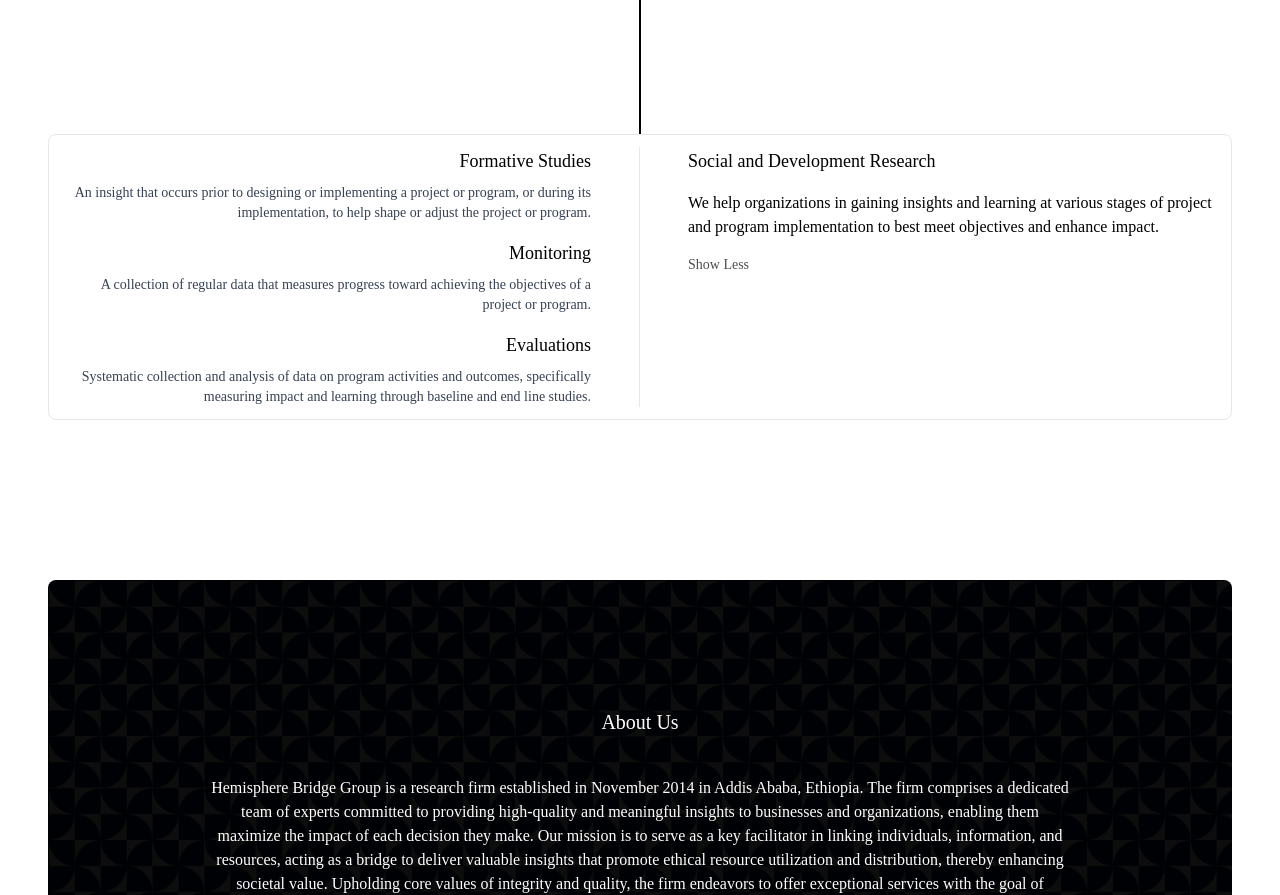
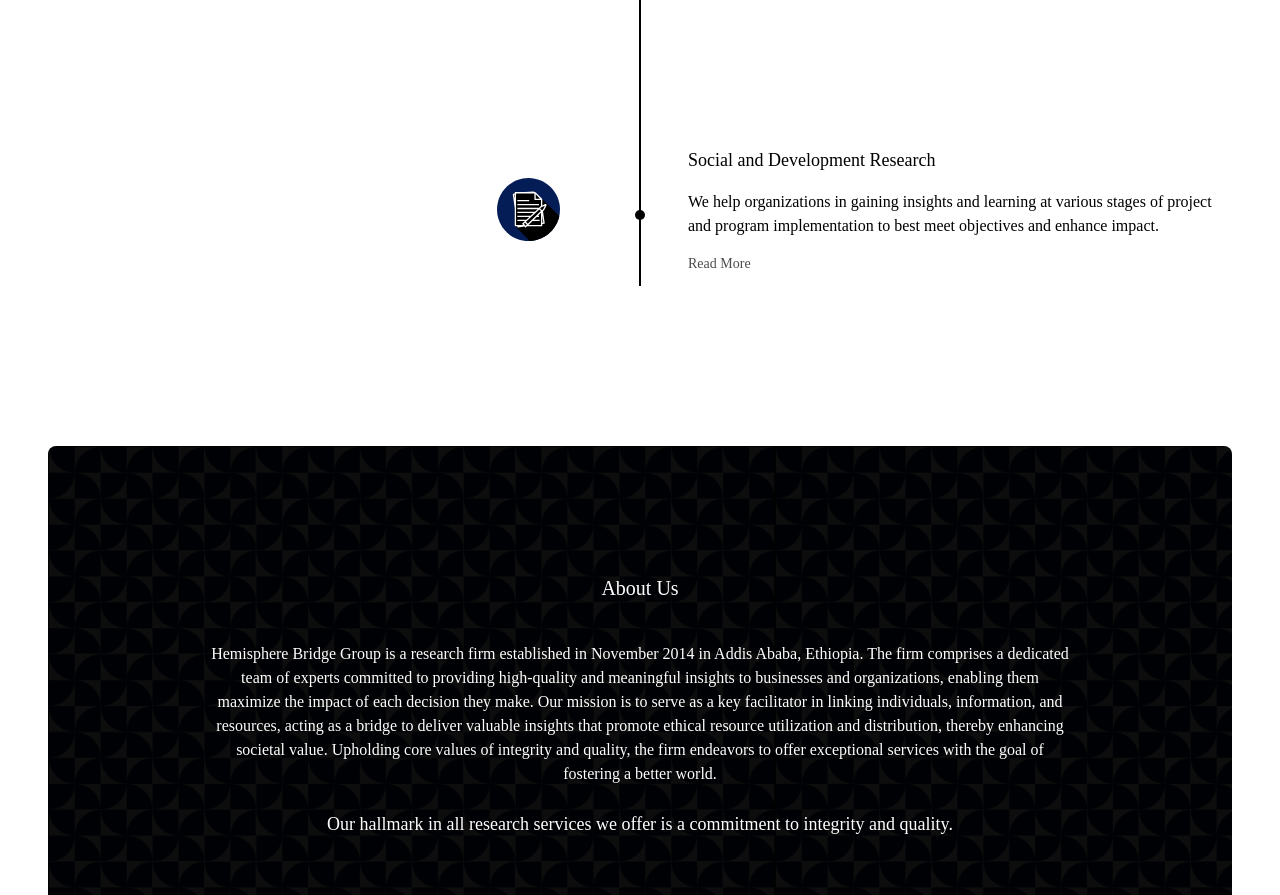
Before and after one commit to YOWDAHE/hemisphere, a React (Vite) app: page / in a window 1280 px wide. Shown: the part 1300-2195 px from the top of the page. Built offline with nearby package versions, Linux system fonts and the light colour scheme; a web font is replaced by a local one.

Commit message:
home page demo

```diff
--- a/src/App.jsx
+++ b/src/App.jsx
@@ -1,5 +1,5 @@
 import AboutUs from "./components/AboutUs"
-import BlogSection from "./components/blogSection"
+import Blog from "./components/Blog"
 import Clients from "./components/Clients"
 import ContactUs from "./components/ContactUs"
 import Header from "./components/Header"
@@ -16,7 +16,7 @@
           <Hero />
           <Services />
           <AboutUs />
-          <BlogSection />
+          <Blog />
         </div>
         <div className="flex flex-col gap-y-40 pt-40">
           <Clients />
--- a/src/components/BlogSection.jsx
+++ b/src/components/Blog.jsx
@@ -1,7 +1,7 @@
 import { blogs } from "../data/blogs"
 
 
-function BlogSection() {
+function Blog() {
     return (
         <div>
             <div className="w-full text-center mb-16 font-medium text-lg">Our Blogs</div>
@@ -22,4 +22,4 @@
     )
 }
 
-export default BlogSection
+export default Blog
--- a/src/components/Services.jsx
+++ b/src/components/Services.jsx
@@ -64,9 +64,9 @@
                         </div>
                     }
                 </div>
-                <div className={!social ? `flex justify-end border-[0.5px] border-gray-200 p-3 rounded-lg bg-white z-10 self-end` : 'flex items-center justify-end p-3'}>
-                    {social && <div className="h-full px-20 "> <img src="/assets/Icons/Note.svg" alt="lense" /></div>}
-                    {!social &&
+                <div className={social ? `flex justify-end border-[0.5px] border-gray-200 p-3 rounded-lg bg-white z-10 self-end` : 'flex items-center justify-end p-3'}>
+                    {!social && <div className="h-full px-20 "> <img src="/assets/Icons/Note.svg" alt="lense" /></div>}
+                    {social &&
                         <div className="flex flex-col gap-4 w-[50%] pr-12 relative border-r-[0.5px] border-gray-200">
                             {/*Formative Studies */}
                             <div>
@@ -94,10 +94,10 @@
                         </div>
                     }
                     <div className="flex flex-col items-start gap-4 w-[50%] relative pl-12">
-                        {social && <section className="absolute top-[50%] left-[-5px] w-[10px] h-[10px] rounded-full bg-black"></section>}
+                        {!social && <section className="absolute top-[50%] left-[-5px] w-[10px] h-[10px] rounded-full bg-black"></section>}
                         <p className="font-medium text-lg">Social and Development Research</p>
                         <p className="">We help organizations in gaining insights and learning at various stages of project and program implementation to best meet objectives and enhance impact.</p>
-                        <button className="flex justify-start text-sm opacity-70 cursor-pointer" onClick={() => showSocial((prev) => !prev)}>{social ? `Read More` : `Show Less`}</button>
+                        <button className="flex justify-start text-sm opacity-70 cursor-pointer" onClick={() => showSocial((prev) => !prev)}>{!social ? `Read More` : `Show Less`}</button>
                     </div>
 
                 </div>
```
